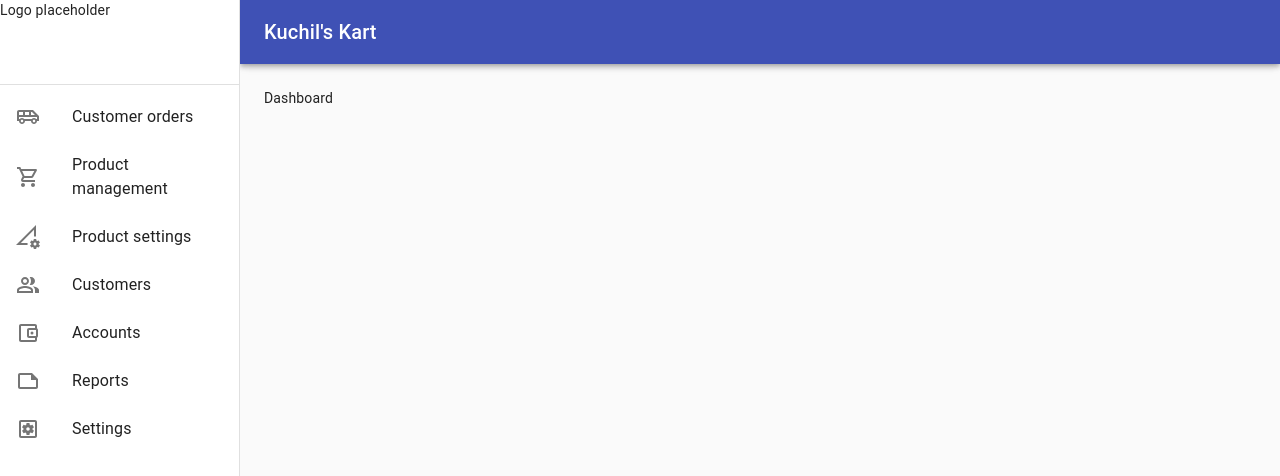
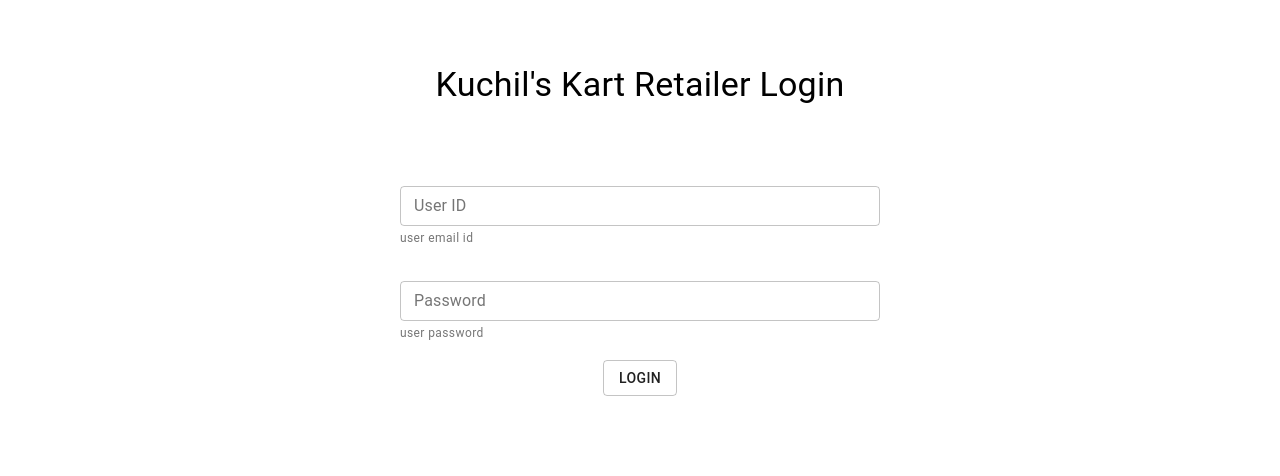
Before and after one commit to shivtu/kuchilskart-ui, a React (Create React App) app: page / in a window 1280 px wide. Shown: the top 476 px of the page. Built offline with nearby package versions, Linux system fonts and the light colour scheme.

Commit message:
add non-veg products model + spinner and okButton dialog

```diff
--- a/src/App.js
+++ b/src/App.js
@@ -1,5 +1,5 @@
 import React from "react";
-import Home from "./main/home/Home";
+import Home from "./main/Home";
 
 function App() {
   return <Home />;
--- /dev/null
+++ b/src/main/Home.js
@@ -0,0 +1,162 @@
+import React, { useState } from "react";
+
+import CONSTANTS from "../main/shared/Constants";
+
+import NavigationMenu from "./navigation-menu/NavigationMenu";
+
+import Spinner from "../main/shared/common/Spinner";
+
+import OkButtonDialog from "./shared/common/errors/OkButtonDialog";
+
+import {
+  Button,
+  Grid,
+  TextField,
+  FormHelperText,
+  Typography,
+} from "@material-ui/core";
+import { makeStyles } from "@material-ui/core/styles";
+
+const useStyles = makeStyles((theme) => ({
+  formComponent: {
+    margin: theme.spacing(2),
+    width: theme.spacing(60),
+  },
+  LoginPageTitle: {
+    margin: theme.spacing(8),
+  },
+  createButton: {
+    marginBottom: theme.spacing(10),
+  },
+  spinner: {
+    marginTop: theme.spacing(20),
+    marginBottom: theme.spacing(4),
+  },
+}));
+
+const Home = () => {
+  const classes = useStyles();
+
+  const [authToken, setAuthToken] = useState({});
+  const [spinner, setSpinner] = useState(false);
+  const [okButtonAlertTitle, setOkButtonAlertTitle] = useState("");
+  const [okButtonAlertMessage, setOkButtonAlertMessage] = useState("");
+  const [okButtonAlert, onOkButtonAlert] = useState(false);
+  const [userIdText, setUserIdText] = useState("");
+  const [userPasswordText, setUserPasswordText] = useState("");
+
+  function authenticate() {
+    if (!Boolean(userIdText) || !Boolean(userPasswordText)) {
+      onOkButtonAlert(!okButtonAlert);
+      setOkButtonAlertTitle("Invalid input");
+      setOkButtonAlertMessage(
+        <Typography gutterBottom>Username/password cannot be blank</Typography>
+      );
+      return;
+    }
+    setSpinner(true);
+    setTimeout(() => {
+      setAuthToken({ jwt: "qwerty" });
+      setSpinner(false);
+      onOkButtonAlert(!okButtonAlert);
+      setOkButtonAlertTitle("Authentication status");
+      setOkButtonAlertMessage(
+        <>
+          <Typography gutterBottom>Wrong username/password</Typography>
+          <Typography>Please try again</Typography>
+        </>
+      );
+    }, 1000);
+  }
+
+  function handleUserId(event) {
+    setUserIdText(event.target.value);
+  }
+
+  function handleUserPasswordText(event) {
+    setUserPasswordText(event.target.value);
+  }
+
+  function renderLogin() {
+    return !spinner ? (
+      <Grid container direction="column" justify="center" alignItems="center">
+        {okButtonAlert && (
+          <OkButtonDialog
+            onOkButtonAlert={onOkButtonAlert}
+            title={okButtonAlertTitle}
+            message={okButtonAlertMessage}
+          />
+        )}
+        <Typography className={classes.LoginPageTitle} variant="h4">
+          {CONSTANTS.LOGIN.TITLE}
+        </Typography>
+        <Grid item className={classes.formComponent}>
+          <TextField
+            fullWidth
+            label="User ID"
+            variant="outlined"
+            size="small"
+            value={userIdText}
+            onChange={handleUserId}
+          />
+          <FormHelperText className={classes.cautionText}>
+            user email id
+          </FormHelperText>
+        </Grid>
+        <Grid item className={classes.formComponent}>
+          <TextField
+            fullWidth
+            label="Password"
+            variant="outlined"
+            size="small"
+            type="password"
+            value={userPasswordText}
+            onChange={handleUserPasswordText}
+          />
+          <FormHelperText className={classes.cautionText}>
+            user password
+          </FormHelperText>
+        </Grid>
+        <Grid item className={classes.createButton}>
+          <Button variant="outlined" onClick={authenticate}>
+            {CONSTANTS.LOGIN.LOGIN_BTN}
+          </Button>
+        </Grid>
+      </Grid>
+    ) : (
+      <Grid
+        container
+        direction="column"
+        justify="center"
+        alignItems="center"
+        className={classes.spinner}
+      >
+        {
+          <Spinner
+            size={CONSTANTS.SPINNER.LARGE}
+            message={CONSTANTS.LOGIN.SPINNER_MESSAGE}
+          />
+        }
+      </Grid>
+    );
+  }
+
+  function isUserLoggedIn() {
+    if (Boolean(authToken?.jwt)) {
+      return false;
+    }
+    return false;
+  }
+
+  return (
+    <>
+      {isUserLoggedIn() ? (
+        <NavigationMenu authToken={authToken} />
+      ) : (
+        renderLogin()
+      )}
+    </>
+  );
+};
+
+export default Home;
--- a/src/main/home/Home.js
+++ /dev/null
@@ -1,9 +0,0 @@
-import React from "react";
-
-import NavigationMenu from "../navigation-menu/NavigationMenu";
-
-const Home = () => {
-  return <NavigationMenu />;
-};
-
-export default Home;
--- a/src/main/product-management/ProductManagement.js
+++ b/src/main/product-management/ProductManagement.js
@@ -5,6 +5,7 @@ import CONSTANTS from "../shared/Constants";
 import Vegitables from "./vegitables/Vegitables";
 import EdibleProducts from "./edible-products/EdibleProducts";
 import FMCGProducts from "./fmcg-products/FMCGProducts";
+import NonVegProducts from "./non-veg-products/NonVegProducts";
 
 function TabPanel(props) {
   const { children, value, index, ...other } = props;
@@ -61,8 +62,9 @@ export default function ProductManagement() {
         />
         <Tab
           label={CONSTANTS.PRODUCTMANAGEMENT.FMCGPRODUCTS.TABNAME}
-          {...a11yProps(1)}
+          {...a11yProps(2)}
         />
+        <Tab label={"Non veg products"} {...a11yProps(3)} />
       </Tabs>
       <TabPanel value={value} index={0}>
         <Vegitables />
@@ -73,6 +75,9 @@ export default function ProductManagement() {
       <TabPanel value={value} index={2}>
         <FMCGProducts />
       </TabPanel>
+      <TabPanel value={value} index={3}>
+        <NonVegProducts />
+      </TabPanel>
     </div>
   );
 }
--- /dev/null
+++ b/src/main/product-management/non-veg-products/NonVegProducts.js
@@ -0,0 +1,26 @@
+import React, { useState } from "react";
+import { Grid, Typography } from "@material-ui/core";
+
+import CONSTANTS from "../../shared/Constants";
+import AddEditRadioOption from "../../shared/common/AddEditRadioOption";
+
+function NonVegProducts() {
+  const [currentRadioOption, setCurrentRadioOption] = useState("Add");
+  return (
+    <Grid container direction="column" justify="center" alignItems="center">
+      <Typography variant="h4" gutterBottom>
+        {currentRadioOption === "Add"
+          ? CONSTANTS.PRODUCTMANAGEMENT.VEGITABLES.ADDTITLE
+          : CONSTANTS.PRODUCTMANAGEMENT.VEGITABLES.VIEWANDEDITTILE}
+      </Typography>
+      <AddEditRadioOption setCurrentRadioOption={setCurrentRadioOption} />
+      {currentRadioOption === "Add" ? (
+        <>add non-veg products</>
+      ) : (
+        <>view and edit non-veg products</>
+      )}
+    </Grid>
+  );
+}
+
+export default NonVegProducts;
--- a/src/main/product-management/vegitables/AddVegitables.js
+++ b/src/main/product-management/vegitables/AddVegitables.js
@@ -13,12 +13,7 @@ import {
   Select,
   FormHelperText,
 } from "@material-ui/core";
-import { green } from "@material-ui/core/colors";
-import DateFnsUtils from "@date-io/date-fns";
-import {
-  MuiPickersUtilsProvider,
-  KeyboardDatePicker,
-} from "@material-ui/pickers";
+import { green, blue } from "@material-ui/core/colors";
 import { Autocomplete } from "@material-ui/lab";
 
 const useStyles = makeStyles((theme) => ({
@@ -35,11 +30,11 @@ const useStyles = makeStyles((theme) => ({
     width: theme.spacing(125),
   },
   threeInARow: {
-    margin: theme.spacing(2),
-    width: theme.spacing(39),
+    margin: theme.spacing(1),
+    width: "316px",
   },
   cautionText: {
-    color: "#0000FF",
+    color: blue[700],
   },
   createButton: {
     marginBottom: theme.spacing(10),
@@ -58,15 +53,13 @@ const GreenCheckbox = withStyles({
 
 function AddVegitables() {
   const itemCategories = [
-    { name: "edible_products_vegitables", id: "edible_products_vegitables" },
-    { name: "edible_products_fruits", id: "edible_products_fruits" },
-    { name: "edible_products_spices", id: "edible_products_spices" },
-    { name: "edible_products_oil", id: "edible_products_oil" },
-    { name: "edible_products_grains", id: "edible_products_grains" },
-    { name: "edible_products_dal", id: "edible_products_dal" },
-    { name: "fmcg_toiletaries", id: "fmcg_toiletaries" },
-    { name: "fmcg_kitchen_care", id: "fmcg_kitchen_care" },
-    { name: "fmcg_body_care", id: "fmcg_body_care" },
+    { name: "Vegitables", id: "edible_products_vegitables" },
+    { name: "Personal care", id: "edible_products_fruits" },
+    { name: "Dairy products", id: "edible_products_spices" },
+    { name: "Bakery", id: "edible_products_oil" },
+    { name: "Snaks", id: "edible_products_grains" },
+    { name: "Beverages", id: "edible_products_dal" },
+    { name: "Household cleaning", id: "fmcg_toiletaries" },
   ];
 
   const classes = useStyles();
@@ -83,6 +76,10 @@ function AddVegitables() {
 
   function handleisExistingDiscountApplied() {
     setIsExistingDiscountApplied(!isExistingDiscountApplied);
+  }
+
+  function handleExpiryDate(event) {
+    console.log("event", Date.now());
   }
 
   return (
@@ -127,11 +124,12 @@ function AddVegitables() {
             <TextField
               label="Expiry date"
               type="date"
-              defaultValue="2017-05-24"
+              defaultValue="2020-05-24"
               className={classes.textField}
               fullWidth
               variant="outlined"
               size="small"
+              onChange={handleExpiryDate}
             />
             <FormHelperText>
               Expiry date must always be a future date
@@ -194,7 +192,6 @@ function AddVegitables() {
               helperText=""
               variant="outlined"
               size="small"
-              disabled
             />
             <FormHelperText className={classes.cautionText}>
               This value is displayed to the customer
--- a/src/main/shared/Constants.js
+++ b/src/main/shared/Constants.js
@@ -47,6 +47,17 @@ const CONSTANTS = {
       TABLABEL: "View & Edit",
     },
   },
+  LOGIN: {
+    TITLE: "Kuchil's Kart Retailer Login",
+    SPINNER_MESSAGE: "Authenticating...",
+    LOGIN_BTN: "Login",
+  },
+
+  SPINNER: {
+    LARGE: 100,
+    MEDIUM: 70,
+    SMALL: 50,
+  },
 };
 
 export default CONSTANTS;
--- /dev/null
+++ b/src/main/shared/common/Spinner.js
@@ -0,0 +1,13 @@
+import React from "react";
+import { Typography, CircularProgress } from "@material-ui/core";
+
+function Spinner({ size, message }) {
+  return (
+    <>
+      <CircularProgress size={size} />
+      <Typography style={{ marginTop: "32px" }}>{message}</Typography>
+    </>
+  );
+}
+
+export default Spinner;
--- /dev/null
+++ b/src/main/shared/common/errors/OkButtonDialog.js
@@ -0,0 +1,35 @@
+import React from "react";
+import Button from "@material-ui/core/Button";
+import Dialog from "@material-ui/core/Dialog";
+import DialogActions from "@material-ui/core/DialogActions";
+import DialogContent from "@material-ui/core/DialogContent";
+import DialogContentText from "@material-ui/core/DialogContentText";
+import DialogTitle from "@material-ui/core/DialogTitle";
+
+function OkButtonDialog({ onOkButtonAlert, title, message }) {
+  return (
+    <div>
+      <Dialog
+        fullWidth
+        open
+        onClose={() => onOkButtonAlert(false)}
+        aria-labelledby="authentication failed"
+        aria-describedby="authentication failed"
+      >
+        <DialogTitle>{title}</DialogTitle>
+        <DialogContent>
+          <DialogContentText id="alert-dialog-description">
+            {message}
+          </DialogContentText>
+        </DialogContent>
+        <DialogActions>
+          <Button onClick={() => onOkButtonAlert(false)} color="primary">
+            Ok
+          </Button>
+        </DialogActions>
+      </Dialog>
+    </div>
+  );
+}
+
+export default OkButtonDialog;
```
Also changed, not shown: src/main/login/Login.js (deleted, +0 -9 lines).
